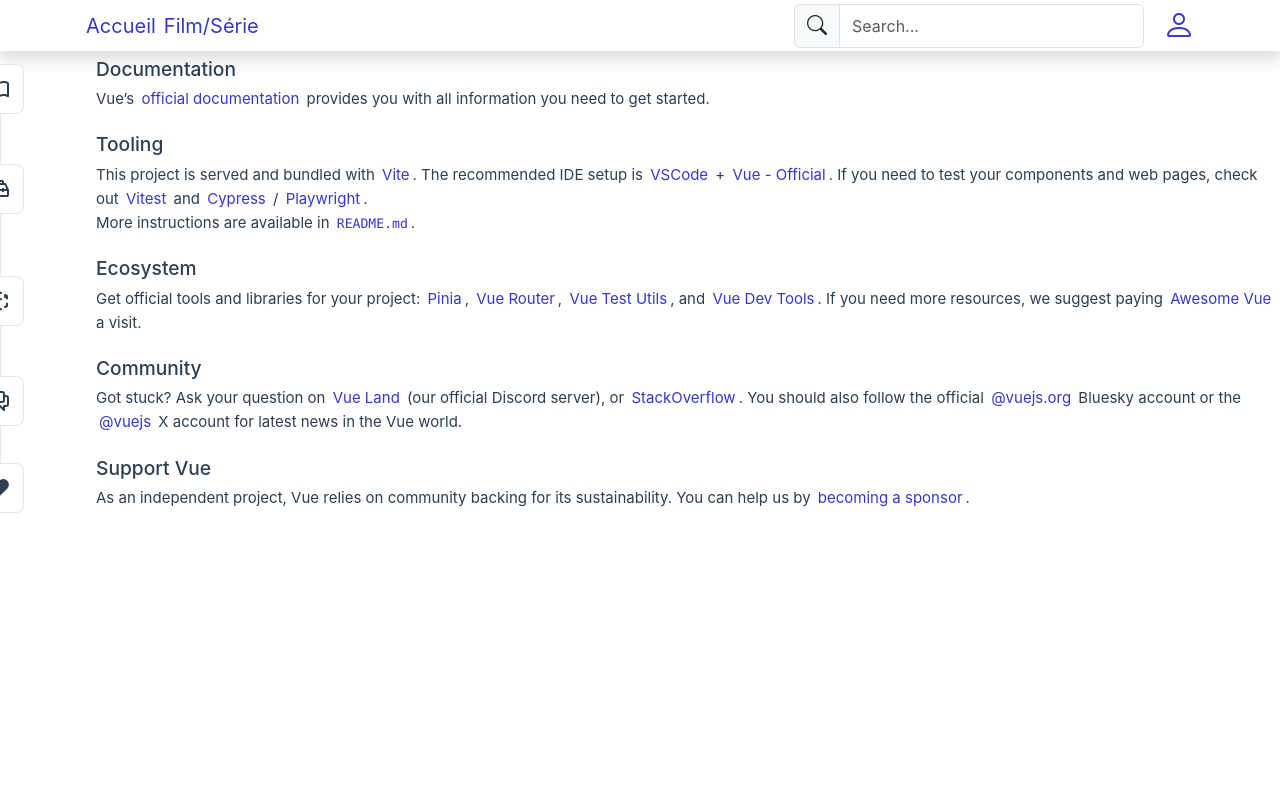
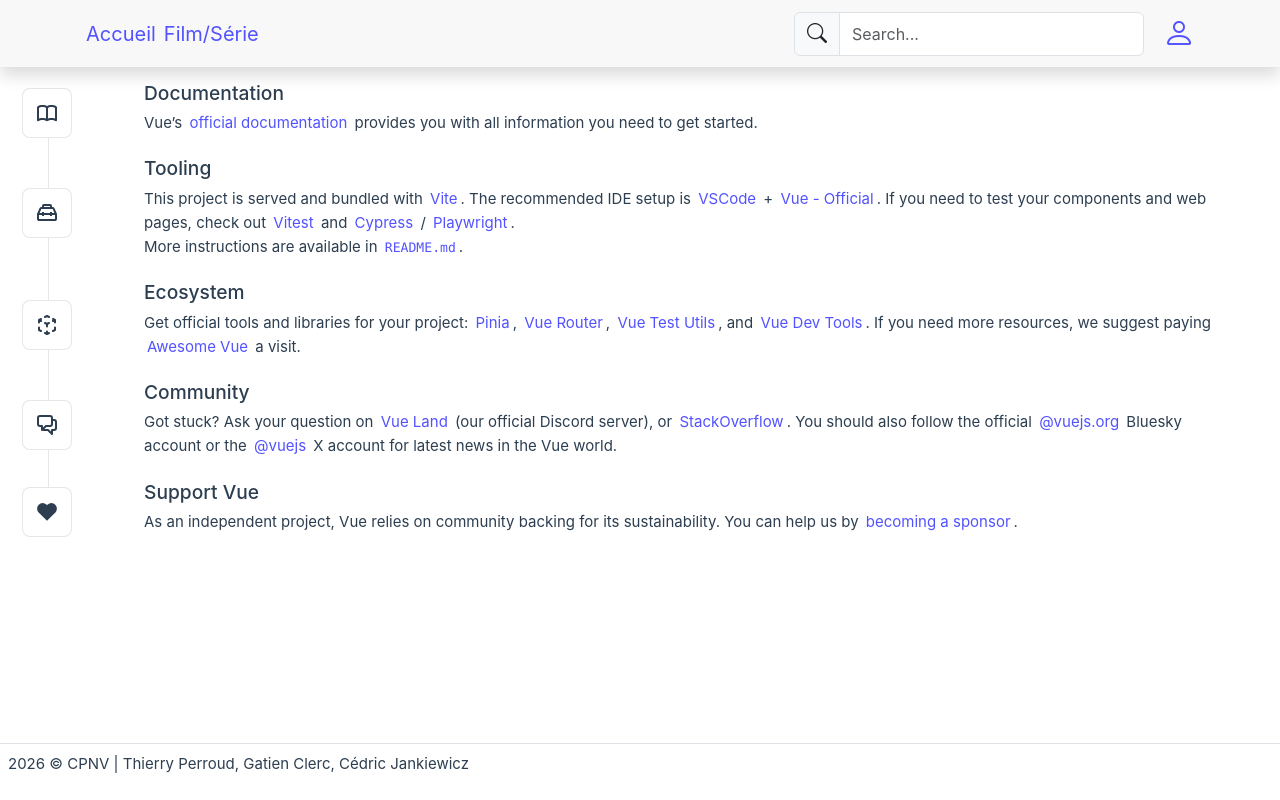
Before and after one commit to GatienClerc/ProjFront_catalogue_films, a Vue app: page / in a window 1280 px wide. Built offline with nearby package versions, Linux system fonts and the light colour scheme.

Commit message:
feat: footer

```diff
--- a/src/App.vue
+++ b/src/App.vue
@@ -3,7 +3,7 @@ import { RouterLink, RouterView } from 'vue-router'
 </script>
 
 <template>
-  <header class="yp-2 shadow">
+  <header class="py-2 shadow sticky-top">
     <div class="container">
       <div class="d-flex flex-wrap align-items-center justify-content-center justify-content-lg-start">
         <ul class="nav col-12 col-lg-auto me-lg-auto mb-2 justify-content-center mb-md-0 text h5">
@@ -31,5 +31,8 @@ import { RouterLink, RouterView } from 'vue-router'
       </div>
     </div>
   </header>
-  <RouterView />
+  <RouterView class="px-5 py-2"/>
+  <footer class="position-absolute bottom-0 start-0 w-100 border-top p-2">
+    <p class="col-12 col-lg-auto">2026 © CPNV | Thierry Perroud, Gatien Clerc, Cédric Jankiewicz</p>
+  </footer>
 </template>
--- a/src/assets/main.css
+++ b/src/assets/main.css
@@ -7,13 +7,17 @@
 
 a {
   text-decoration: none;
-  color: hsl(240 57% 50%);
+  color: hsl(240 100% 66%);
   transition: 0.4s;
   padding: 3px;
 }
 
 @media (hover: hover) {
   a:hover {
-    background-color: hsl(240 57% 50% / 0.2);
+    background-color: hsl(240 100% 66% / 0.2);
   }
 }
+
+header {
+  background-color: var(--color-background-soft);
+}
```
